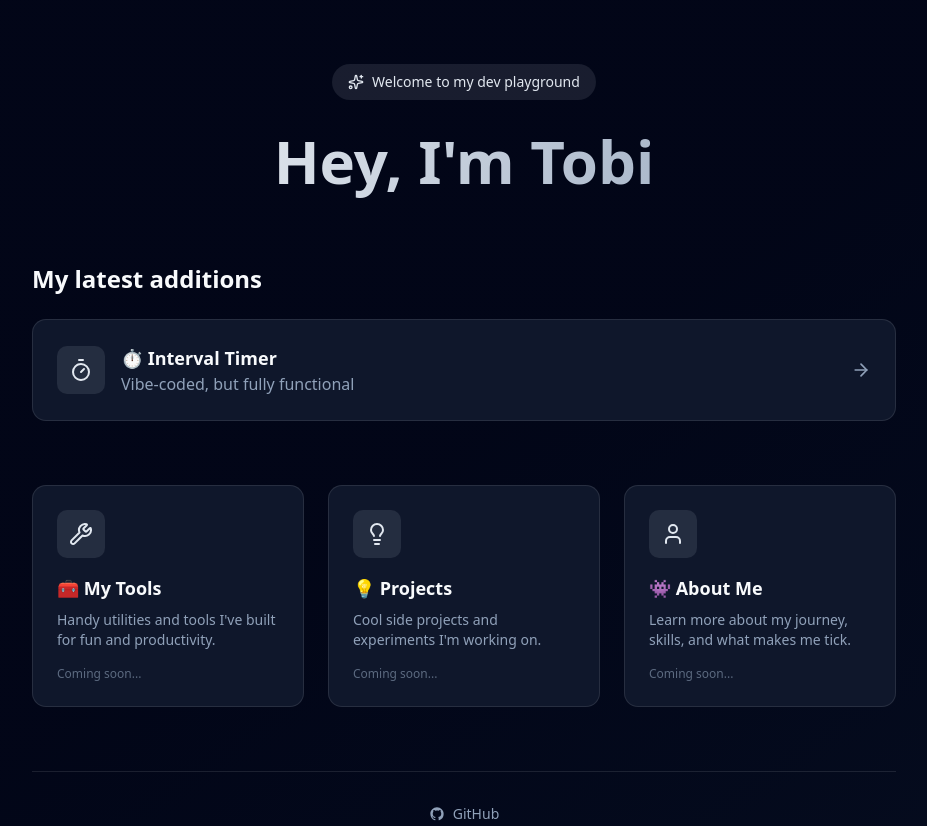
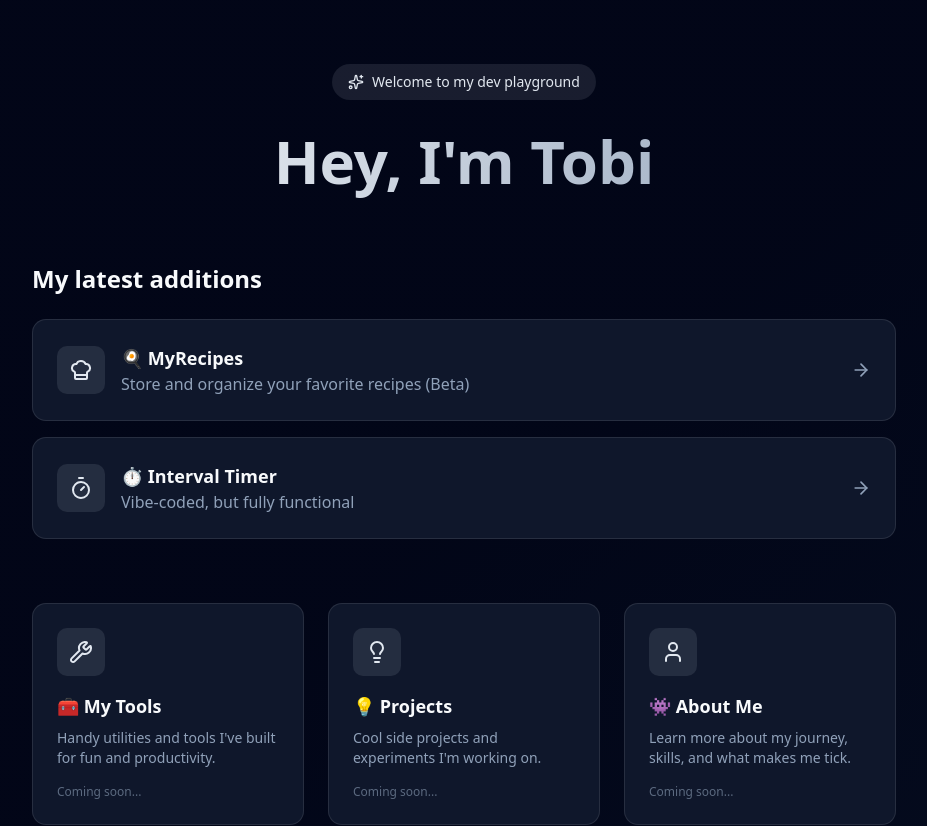
Before and after one commit to Twanghofer/tobito.dev, a Next.js app: page / in a window 1280 px wide. Shown: the top 826 px of the page, without its empty margins (176-1103 px from the left). Built offline with nearby package versions, Linux system fonts and the light colour scheme; no server answers; what @convex-dev/auth would draw is missing.

Commit message:
feat: add recipes app to main page

```diff
--- a/app/apps/recipes/_components/AuthPage.tsx
+++ b/app/apps/recipes/_components/AuthPage.tsx
@@ -32,9 +32,7 @@ export function AuthPage({ onBack }: AuthPageProps) {
           </div>
         )}
         <div className="text-center">
-          <h2 className="text-3xl font-bold text-foreground mb-2">
-            Recipe Collection
-          </h2>
+          <h2 className="text-3xl font-bold text-foreground mb-2">MyRecipes</h2>
           <p className="text-muted-foreground mb-8">
             Your personal cooking companion
           </p>
--- a/app/apps/recipes/page.tsx
+++ b/app/apps/recipes/page.tsx
@@ -23,9 +23,7 @@ export default function App() {
   return (
     <div className="min-h-screen flex flex-col bg-gradient-to-br from-background via-background to-muted/20">
       <header className="sticky top-0 z-10 bg-card/80 backdrop-blur-sm h-16 flex justify-between items-center border-b border-border shadow-sm px-4">
-        <h2 className="text-xl font-semibold text-primary">
-          Recipe Collection
-        </h2>
+        <h2 className="text-xl font-semibold text-primary">MyRecipes</h2>
         <div className="flex items-center gap-4">
           {loggedInUser === undefined ? (
             <div className="animate-spin rounded-full h-6 w-6 border-b-2 border-primary"></div>
--- a/app/page.tsx
+++ b/app/page.tsx
@@ -1,5 +1,6 @@
 import {
   ArrowRight,
+  ChefHat,
   Lightbulb,
   Sparkles,
   Timer,
@@ -32,6 +33,28 @@ export default function Home() {
 
           <div className="space-y-4">
             <Link
+              href="/apps/recipes"
+              className="group block bg-card border border-border rounded-xl p-6 hover:border-primary/50 transition-all duration-300 hover:shadow-lg hover:shadow-primary/10"
+            >
+              <div className="flex items-center justify-between">
+                <div className="flex items-center gap-4">
+                  <div className="w-12 h-12 bg-primary/10 rounded-lg flex items-center justify-center">
+                    <ChefHat className="w-6 h-6 text-primary" />
+                  </div>
+                  <div>
+                    <h3 className="text-lg font-semibold group-hover:text-primary transition-colors">
+                      🍳 MyRecipes
+                    </h3>
+                    <p className="text-muted-foreground">
+                      Store and organize your favorite recipes (Beta)
+                    </p>
+                  </div>
+                </div>
+                <ArrowRight className="w-5 h-5 text-muted-foreground group-hover:text-primary group-hover:translate-x-1 transition-all" />
+              </div>
+            </Link>
+
+            <Link
               href="/tools/interval-timer"
               className="group block bg-card border border-border rounded-xl p-6 hover:border-primary/50 transition-all duration-300 hover:shadow-lg hover:shadow-primary/10"
             >
@@ -52,28 +75,6 @@ export default function Home() {
                 <ArrowRight className="w-5 h-5 text-muted-foreground group-hover:text-primary group-hover:translate-x-1 transition-all" />
               </div>
             </Link>
-
-            {/*   <Link
-              href="/apps/recipes"
-              className="group block bg-card border border-border rounded-xl p-6 hover:border-primary/50 transition-all duration-300 hover:shadow-lg hover:shadow-primary/10"
-            >
-              <div className="flex items-center justify-between">
-                <div className="flex items-center gap-4">
-                  <div className="w-12 h-12 bg-primary/10 rounded-lg flex items-center justify-center">
-                    <ChefHat className="w-6 h-6 text-primary" />
-                  </div>
-                  <div>
-                    <h3 className="text-lg font-semibold group-hover:text-primary transition-colors">
-                      🍳 Recipe Collection
-                    </h3>
-                    <p className="text-muted-foreground">
-                      Store and organize your favorite recipes
-                    </p>
-                  </div>
-                </div>
-                <ArrowRight className="w-5 h-5 text-muted-foreground group-hover:text-primary group-hover:translate-x-1 transition-all" />
-              </div>
-            </Link> */}
           </div>
         </div>
 
```
